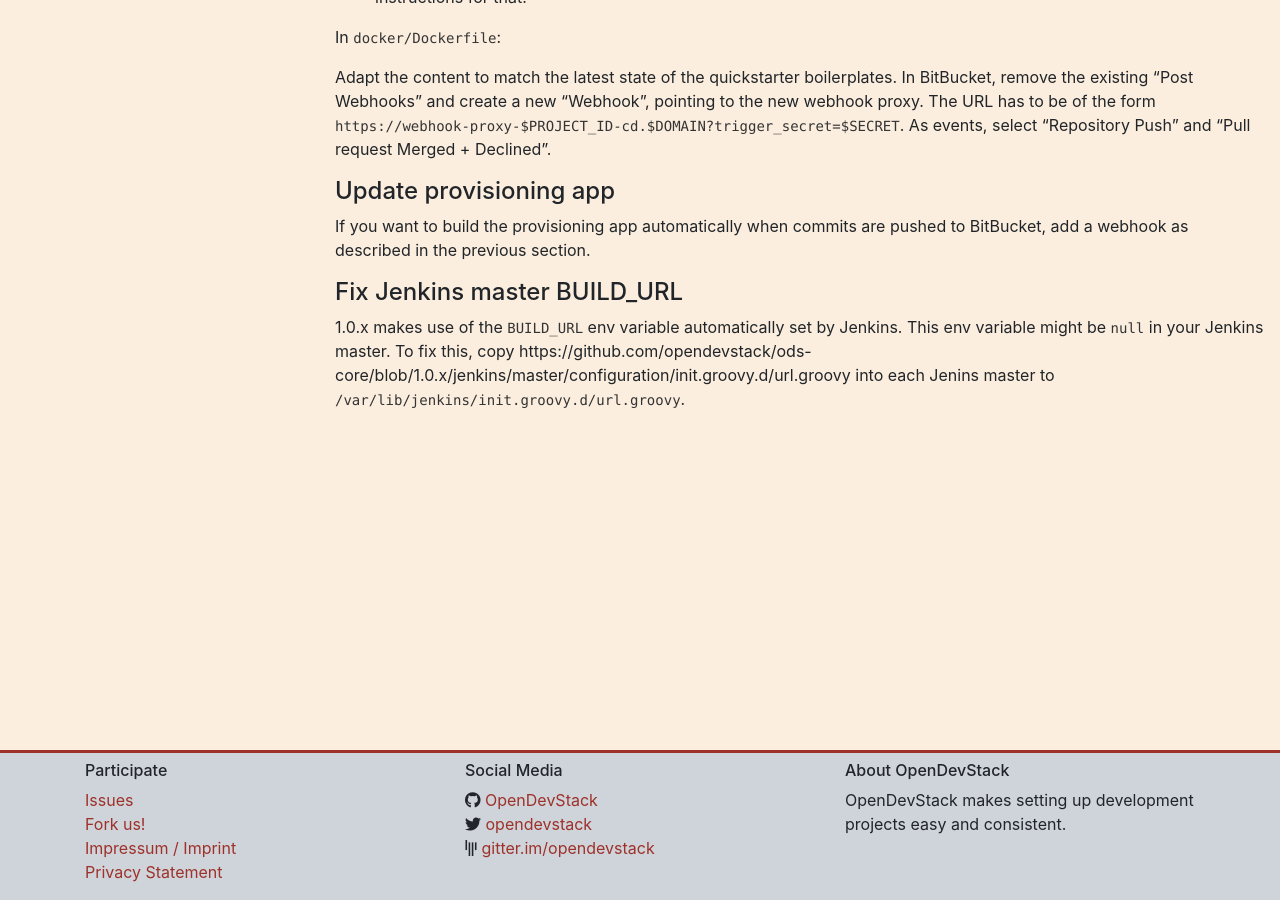
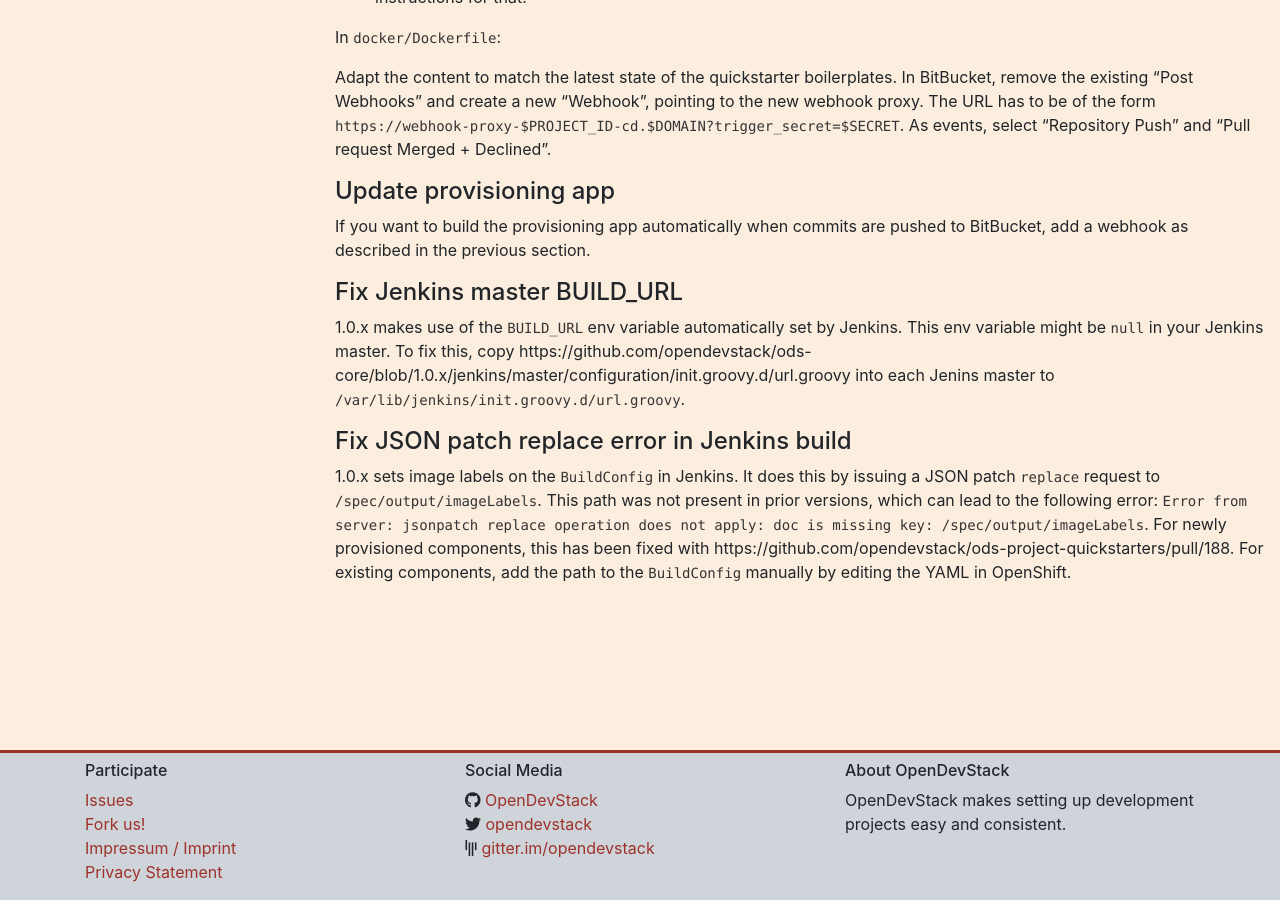
Before and after one commit to opendevstack/opendevstack.github.io, a Jekyll site: the page built from doc/update-guide.md, in a window 1280 px wide and 900 px high, scrolled down 2878 px. Built offline with Jekyll 4.4.1, drawn with Linux system fonts in a browser that asks for light colours; our own code applies the rules of GitHub Pages for plain Markdown files; some of the changed text lies outside the part shown.

Commit message:
Update update-guide.md

```diff
--- a/doc/update-guide.md
+++ b/doc/update-guide.md
@@ -181,3 +181,7 @@
 1.0.x makes use of the `BUILD_URL` env variable automatically set by Jenkins. This
 env variable might be `null` in your Jenkins master. To fix this, copy
 https://github.com/opendevstack/ods-core/blob/1.0.x/jenkins/master/configuration/init.groovy.d/url.groovy into each Jenins master to `/var/lib/jenkins/init.groovy.d/url.groovy`.
+
+#### Fix JSON patch replace error in Jenkins build
+
+1.0.x sets image labels on the `BuildConfig` in Jenkins. It does this by issuing a JSON patch `replace` request to `/spec/output/imageLabels`. This path was not present in prior versions, which can lead to the following error: `Error from server: jsonpatch replace operation does not apply: doc is missing key: /spec/output/imageLabels`. For newly provisioned components, this has been fixed with https://github.com/opendevstack/ods-project-quickstarters/pull/188. For existing components, add the path to the `BuildConfig` manually by editing the YAML in OpenShift.
```
